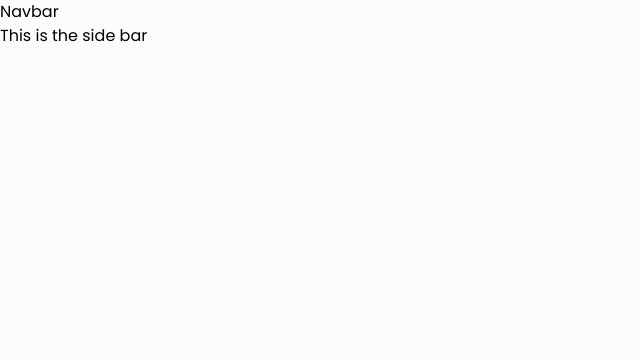
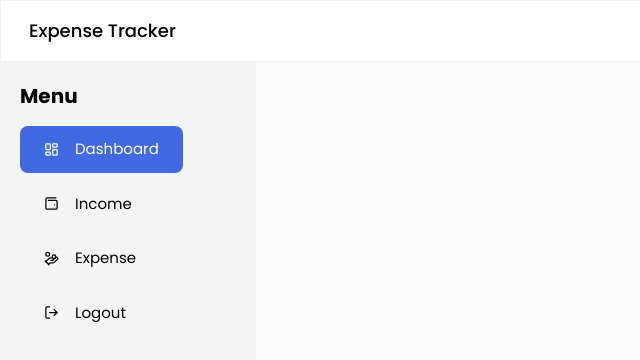
Before and after one commit to emadeveloper/expense-tracker-frontend, a React (Vite) app: page /dashboard in a window 1280 px wide. Shown: the top 360 px of the page, without its empty margins (0-640 px from the left). Built offline with nearby package versions, Linux system fonts and the light colour scheme; no server answers; sample sign-in values are in the browser's storage.

Commit message:
feat(ui): add sidebar and navbar ui

```diff
--- a/src/components/layout/Navbar.jsx
+++ b/src/components/layout/Navbar.jsx
@@ -1,9 +1,33 @@
-import React from 'react'
+import React, { useState } from "react";
+import { HiOutlineMenu, HiOutlineX } from "react-icons/hi";
+import SideMenu from "./SideMenu";
 
-const Navbar = () => {
+const Navbar = ({ activeMenu }) => {
+  const [openSideMenu, setOpenSideMenu] = useState(false);
   return (
-    <div>Navbar</div>
-  )
-}
+    <div className="flex gap-5 bg-white border border-b border-gray-200/50 backdrop-blur-[2px] py-4 px-7 sticky top-0 z-30">
+      <button
+        className="block lg:hidden text-black"
+        onClick={() => {
+          setOpenSideMenu(!openSideMenu);
+        }}
+      >
+        {openSideMenu ? (
+          <HiOutlineX className="text-2xl" />
+        ) : (
+          <HiOutlineMenu className="text-2xl" />
+        )}
+      </button>
 
-export default Navbar
+      <h2 className="text-lg font-medium text-black">Expense Tracker</h2>
+
+      {openSideMenu && (
+        <div className="fixed top-[61px] -ml-4 bg-white">
+          <SideMenu activeMenu={activeMenu} />
+        </div>
+      )}
+    </div>
+  );
+};
+
+export default Navbar;
--- a/src/components/layout/SideMenu.jsx
+++ b/src/components/layout/SideMenu.jsx
@@ -1,9 +1,45 @@
-import React from 'react';
+import React, { useContext } from 'react';
+import { UserContext } from '../../context/UserContext';
+import { useNavigate } from 'react-router-dom';
+import { SIDE_MENU_DATA } from '../../utils/data';
 
-const SideMenu = () => {
+const SideMenu = ({activeMenu}) => {
+    const { user, clearUser } = useContext(UserContext);
+
+    const navigate = useNavigate();
+
+    const handleClick = (route) => {
+        if (route === 'logout') {
+            handleLogout();
+            return;
+        };
+
+        navigate(route);
+    };
+
+    const handleLogout = () => {
+        localStorage.clear();
+        clearUser();
+        navigate('/login');
+    }
   return (
-    <div>
-        <h2>This is the side bar</h2>
+    <div className='w-64 h-calc[100vh-61px] bg-white border-r border-gray-200/50 sticky top-[61px] z-20'>
+        {user && (
+            <div className='w-64 bg-gray-100 h-screen p-5'>
+                <h2 className='text-xl font-bold mb-4'>Menu</h2>
+                <ul className='space-y-2'>
+                    {SIDE_MENU_DATA.map((item, index) => (
+                        <button
+                            key={`menu_${index}`}
+                            className={`{w-full flex items-center gap-4 text-[15px] ${activeMenu == item.label ? "text-white bg-primary" : ''} py-3 px-6 rounded-lg mb-3s`}
+                            onClick={() => handleClick(item.path)}
+                            >
+                            <item.icon className='' /> {item.label}
+                        </button>
+                    ))}
+                </ul>
+            </div>
+        )}
     </div>
   )
 }
--- a/src/utils/data.js
+++ b/src/utils/data.js
@@ -0,0 +1,34 @@
+import {
+    LuLayoutDashboard,
+    LuHandCoins,
+    LuWalletMinimal,
+    LuLogOut,
+} from 'react-icons/lu';
+
+export const SIDE_MENU_DATA = [
+    {
+        id: '01',
+        label: 'Dashboard',
+        icon: LuLayoutDashboard,
+        path: '/dashboard',
+    },
+    {
+        id: '02',
+        label: 'Income',
+        icon: LuWalletMinimal,
+        path: '/income',
+    },
+    {
+        id: '03',
+        label: 'Expense',
+        icon: LuHandCoins,
+        path: '/expense',
+    },
+    {
+        id: '04',
+        label: 'Logout',
+        icon: LuLogOut,
+        path: '/logout',
+    },
+
+]
```
